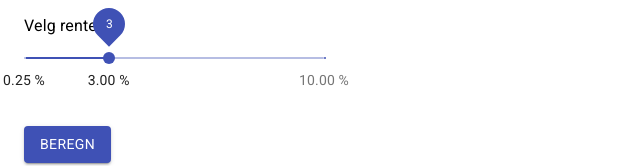
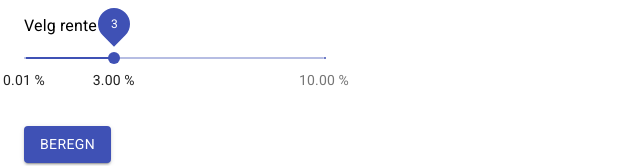
Before and after one commit to enorvang/nedbetalingsplan, a React (Create React App) app: page / in a window 1280 px wide. Shown: the part 297-463 px from the top of the page, without its empty margins (0-640 px from the left). Built offline with nearby package versions, Linux system fonts and the light colour scheme.

Commit message:
updated slider steps

```diff
--- a/src/App.js
+++ b/src/App.js
@@ -50,6 +50,10 @@ const App = () => {
    */
   const handleRenteChange = (event, value) => {
     setRente(value);
+  };
+
+  const handleRenteInputChange = (event) => {
+    setRente(event.target.value === '' ? 0 : Number(event.target.value));
   };
 
   /**
@@ -123,6 +127,7 @@ const App = () => {
           handleLaanebelopChange={handleLaanebelopChange}
           handleNedbetalingstidChange={handleVarighetChange}
           handleRenteChange={handleRenteChange}
+          handleRenteInputChange={handleRenteInputChange}
         />
         <div style={{marginTop: "10px"}}>
         {nedbetalingsplan.length > 0 &&
--- a/src/components/CalcInputForm.js
+++ b/src/components/CalcInputForm.js
@@ -33,8 +33,8 @@ const varighetValueText = (value) => `${value} år`;
 
 const renteSliderMarks = [
   {
-    value: 0.25,
-    label: "0.25 %",
+    value: 0.01,
+    label: "0.01 %",
   },
   {
     value: 3.0,
@@ -83,8 +83,8 @@ const CalcInputForm = ({
         </Typography>
         <Slider
           defaultValue={3.0}
-          step={0.25}
-          min={0.25}
+          step={0.01}
+          min={0.01}
           max={10.0}
           getAriaValueText={renteValueText}
           aria-labelledby="discrete-slider-always"
```
